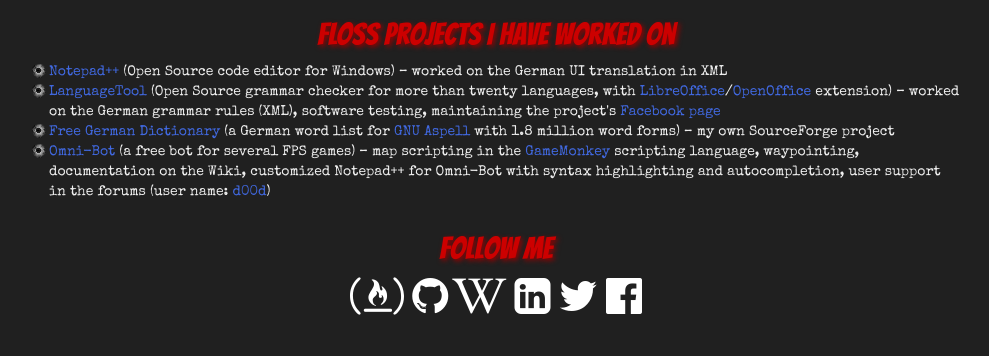
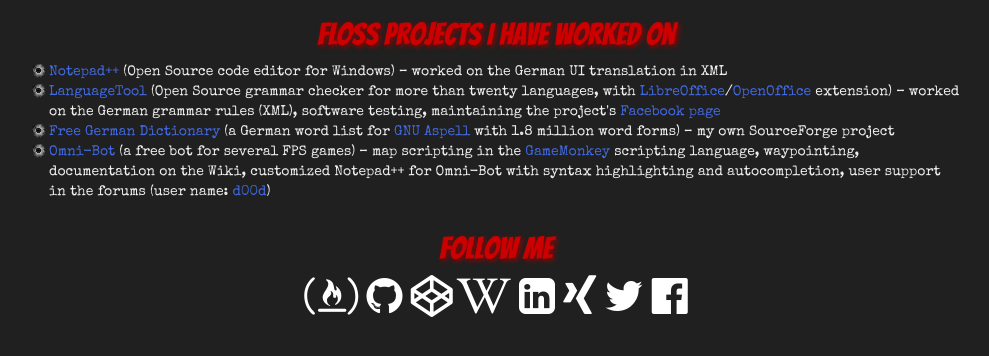
Before and after one commit to janschreiber/janschreiber.github.io, a plain HTML site: page index.html in a window 1280 px wide. Shown: the part 1197-1553 px from the top of the page, without its empty margins (144-1133 px from the left). Drawn offline with nearby package versions, Linux system fonts and the light colour scheme.

Commit message:
add Xing and CodePen icons

```diff
--- a/index.html
+++ b/index.html
@@ -112,7 +112,7 @@
         <div class="row">
             <div class="col-md-12" id="social_media" style="text-align:center">
                 <h2>Follow Me</h2>
-                <a href="http://www.freecodecamp.com/janschreiber" title="http://www.freecodecamp.com/janschreiber" class="fa">&#xf2c5;</a>&nbsp;&nbsp;<a href="https://github.com/janschreiber" title="https://github.com/janschreiber" class="fa">&#xf09b;</a>&nbsp;<a href="https://de.wikipedia.org/wiki/Benutzer:Jan_Schreiber" title="https://de.wikipedia.org/wiki/Benutzer:Jan_Schreiber" class="fa">&#xf266;</a>&nbsp;&nbsp;<a href="https://de.linkedin.com/in/jan-schreiber-5159a910a" title="https://de.linkedin.com/in/jan-schreiber-5159a910a" class="fa">&#xf08c;</a>&nbsp;&nbsp;<a href="https://twitter.com/janschreiber" title="https://twitter.com/janschreiber" class="fa">&#xf099;</a>&nbsp;&nbsp;<a href="https://web.facebook.com/schreiber.jan" title="https://web.facebook.com/schreiber.jan" class="fa">&#xf230;</a>
+                <a href="http://www.freecodecamp.com/janschreiber" title="http://www.freecodecamp.com/janschreiber" class="fa">&#xf2c5;</a>&nbsp;&nbsp;<a href="https://github.com/janschreiber" title="https://github.com/janschreiber" class="fa">&#xf09b;</a>&nbsp;&nbsp;<a href="http://codepen.com/janschreiber" title="http://codepen.com/janschreiber" class="fa">&#xf1cb;</a>&nbsp;<a href="https://de.wikipedia.org/wiki/Benutzer:Jan_Schreiber" title="https://de.wikipedia.org/wiki/Benutzer:Jan_Schreiber" class="fa">&#xf266;</a>&nbsp;&nbsp;<a href="https://de.linkedin.com/in/jan-schreiber-5159a910a" title="https://de.linkedin.com/in/jan-schreiber-5159a910a" class="fa">&#xf08c;</a>&nbsp;&nbsp;<a href="https://www.xing.com/profile/Jan_Schreiber16" title="https://www.xing.com/profile/Jan_Schreiber16" class="fa">&#xf168;</a>&nbsp;&nbsp;<a href="https://twitter.com/janschreiber" title="https://twitter.com/janschreiber" class="fa">&#xf099;</a>&nbsp;&nbsp;<a href="https://web.facebook.com/schreiber.jan" title="https://web.facebook.com/schreiber.jan" class="fa">&#xf230;</a>
                 <br>
                 <br>&nbsp;
                 <br>
```
